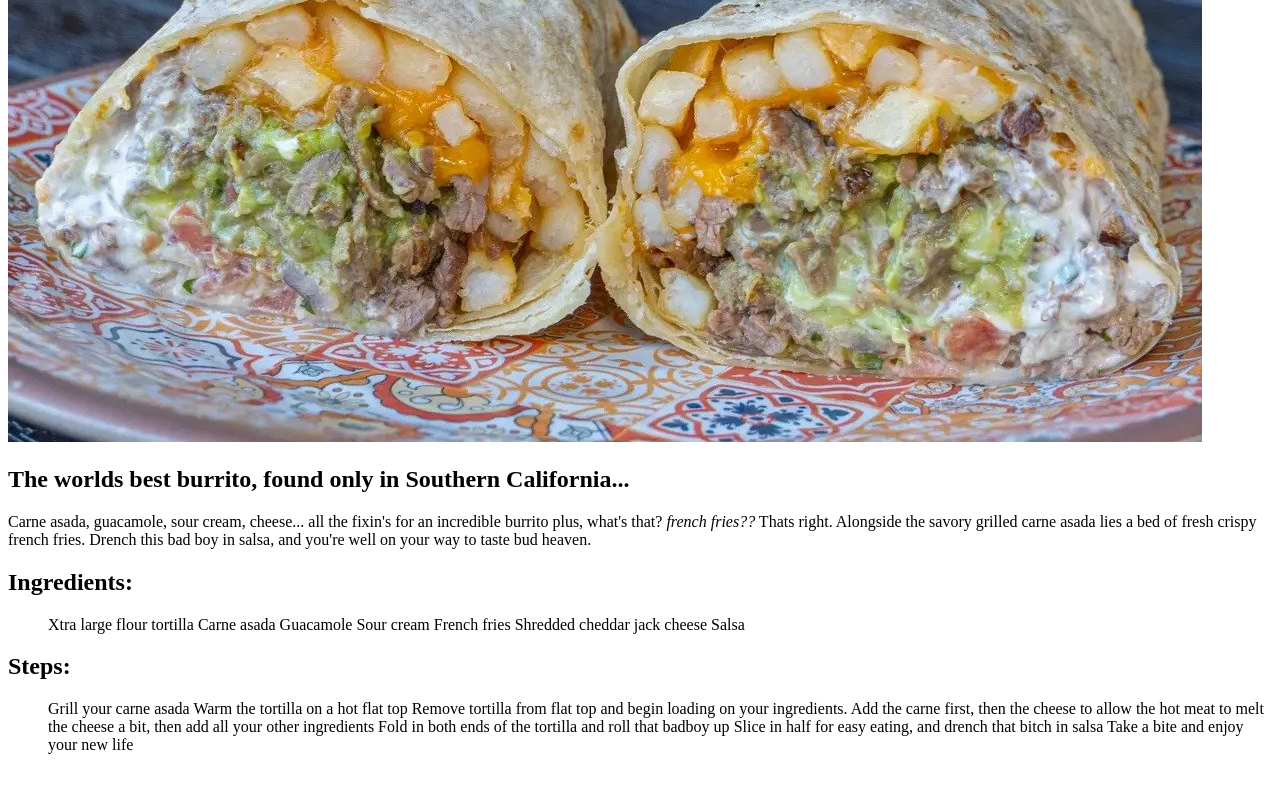
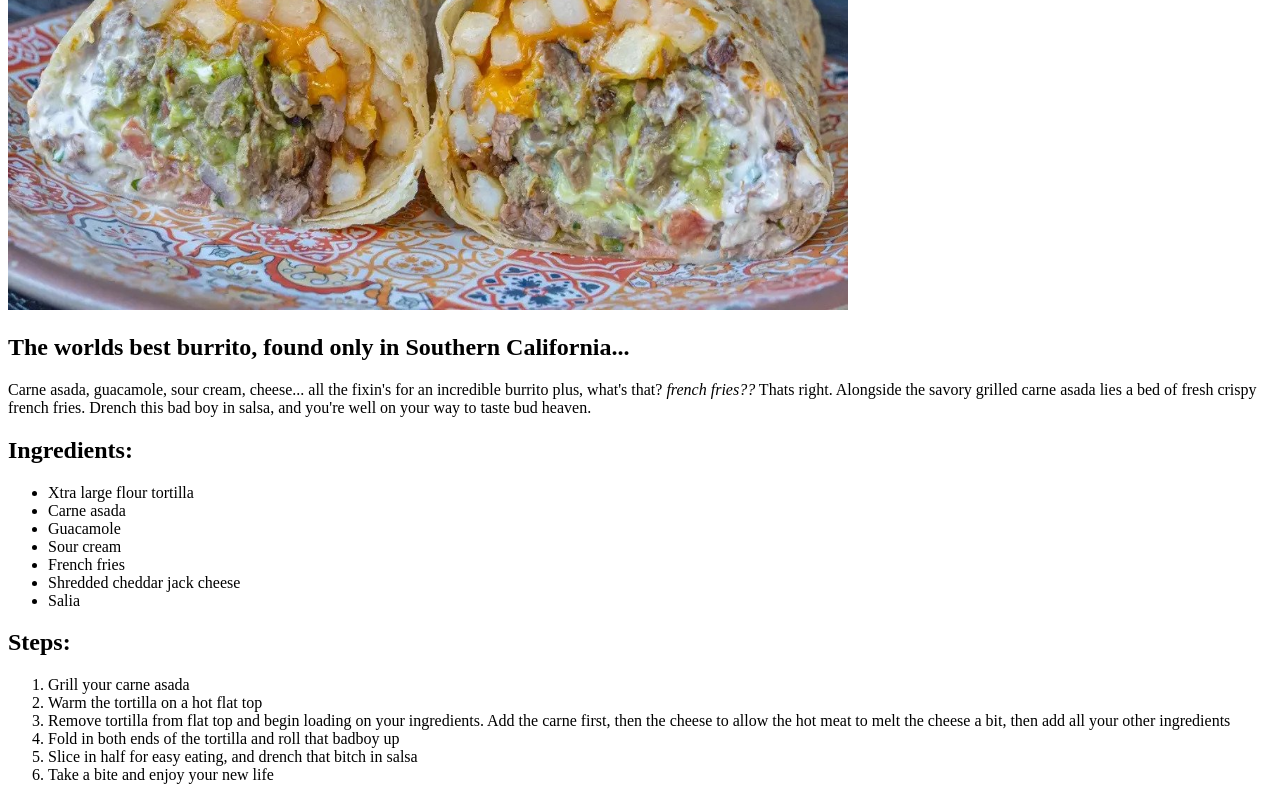
Before and after one commit to shfinnerty/odin-recipes, a plain HTML site: page recipes/caliburrito.html in a window 1280 px wide. Shown: the part 310-1110 px from the top of the page. Before the commit the page ends 1080 px from the top, so only its background shows below. Drawn offline with Linux system fonts and the light colour scheme.

Commit message:
Cali B: Changed image size, replaced incorrect list headings
Reduced image size to 840x540 and replaced incorrect list headings (ls) with correct heading (li)

```diff
--- a/recipes/caliburrito.html
+++ b/recipes/caliburrito.html
@@ -8,7 +8,7 @@
 <body>
     <h1>California Burrito</h1>
     <p> <img src="img/caliburrito.jpeg" alt="A calfornia burrito sliced in half showing all the delicious
-        ingredients inside"> </p>
+        ingredients inside" width="840" height="540"> </p>
     <p><h2>The worlds best burrito, found only in Southern California...</h2></p>
     <p>Carne asada, guacamole, sour cream, cheese... all the fixin's for an incredible burrito
         plus, what's that? <em>french fries??</em> Thats right. Alongside the savory grilled
@@ -17,26 +17,26 @@
         <p></p>
         <h2>Ingredients:</h2>
         <ul>
-            <ls>Xtra large flour tortilla</ls>
-            <ls>Carne asada</ls>
-            <ls>Guacamole</ls>
-            <ls>Sour cream</ls>
-            <ls>French fries</ls>
-            <ls>Shredded cheddar jack cheese</ls>
-            <ls>Salsa</ls>
+            <li>Xtra large flour tortilla</li>
+            <li>Carne asada</li>
+            <li>Guacamole</li>
+            <li>Sour cream</li>
+            <li>French fries</li>
+            <li>Shredded cheddar jack cheese</li>
+            <li>Salia</li>
         </ul>
         <p></p>
         <h2>Steps:</h2>
         <ol>
-            <ls>Grill your carne asada</ls>
-            <ls>Warm the tortilla on a hot flat top</ls>
-            <ls>Remove tortilla from flat top and begin loading on your ingredients.
+            <li>Grill your carne asada</li>
+            <li>Warm the tortilla on a hot flat top</li>
+            <li>Remove tortilla from flat top and begin loading on your ingredients.
                 Add the carne first, then the cheese to allow the hot meat to melt the cheese
                 a bit, then add all your other ingredients
-            </ls>
-            <ls>Fold in both ends of the tortilla and roll that badboy up</ls>
-            <ls>Slice in half for easy eating, and drench that bitch in salsa</ls>
-            <ls>Take a bite and enjoy your new life</ls>
+            </li>
+            <li>Fold in both ends of the tortilla and roll that badboy up</li>
+            <li>Slice in half for easy eating, and drench that bitch in salsa</li>
+            <li>Take a bite and enjoy your new life</li>
         </ol>
 </body>
 </html>
```
